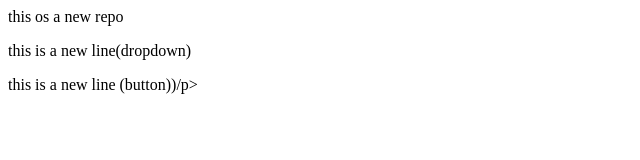
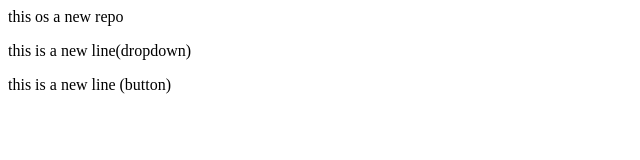
Before and after one commit to Blessyra2128/localrepo, a plain HTML site: page index.html in a window 1280 px wide. Shown: the full height of the page, 0-640 px from the left. Drawn offline with Linux system fonts and the light colour scheme.

Commit message:
add both features

```diff
--- a/index.html
+++ b/index.html
@@ -2,4 +2,4 @@
 
 <p>this is a new line(dropdown)</p>
 
-<p>this is a new line (button))/p>
+<p>this is a new line (button)</p>
```
